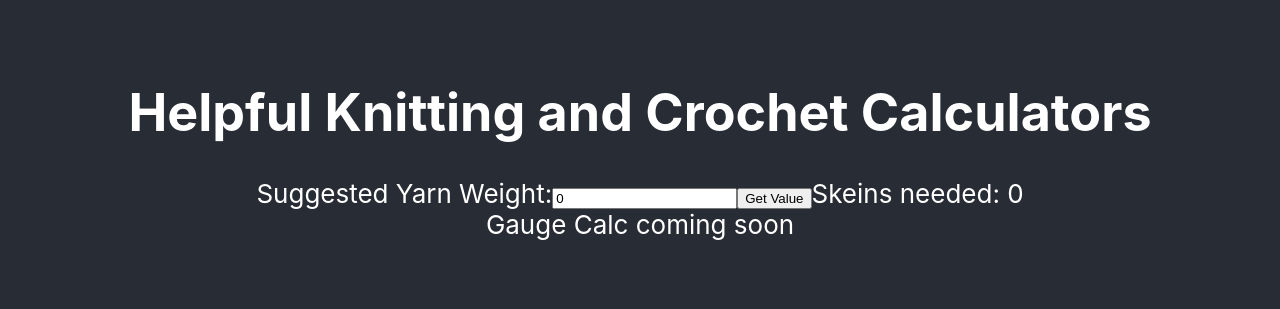
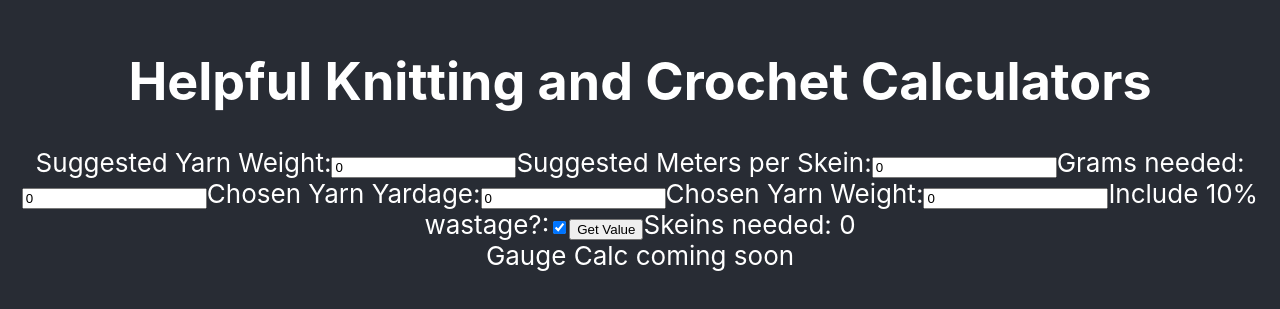
Before and after one commit to allisonkcraig/yarn-calc, a React (Create React App) app: page / in a window 1280 px wide. Shown: the part 257-566 px from the top of the page. Built offline with nearby package versions, Linux system fonts and the light colour scheme.

Commit message:
add all inputs

```diff
--- a/src/YardageCalc.tsx
+++ b/src/YardageCalc.tsx
@@ -19,15 +19,15 @@ const YardageCalc: React.FC = () => {
   ) {
     console.log("Calculating yardage");
 
-    if (chosenYarnYardage) {
-      setSkeinCount("hello");
+    if (chosenYarnYardage > 0) {
+      // TODO add calculation
+      setSkeinCount(0);
       return;
     }
 
-    if (chosenYarnWeight) {
-      setSkeinCount(
-        (suggestedYarnYardage / suggestedYarnWeight) / patternSuggestedWeight
-      );
+    if (chosenYarnWeight > 0) {
+      // TODO add calculation
+      setSkeinCount(0);
       return;
     }
 
@@ -39,7 +39,6 @@ const YardageCalc: React.FC = () => {
     e.preventDefault();
     console.log("You clicked submit.");
 
-    // Example values, replace with actual state/inputs
     calculateYardageBasedOnSuggestedYard(
       suggestedYarnWeight,
       suggestedYarnYardage,
@@ -59,10 +58,61 @@ const YardageCalc: React.FC = () => {
           id="suggestedYarnWeight"
           value={suggestedYarnWeight}
           onChange={(e) =>
-            setSuggestedYarnWeight(Number(e.target.value)
+            setSuggestedYarnWeight(Number(e.target.value))
+          }
+        />
 
-        )}
+        <label htmlFor="suggestedYarnYardage">Suggested Meters per Skein:</label>
+        <input
+          type="number"
+          id="suggestedYarnYardage"
+          value={suggestedYarnYardage}
+          onChange={(e) =>
+            setSuggestedYarnYardage(Number(e.target.value))
+          }
         />
+
+        <label htmlFor="patternSuggestedWeight">Grams needed:</label>
+        <input
+          type="number"
+          id="patternSuggestedWeight"
+          value={patternSuggestedWeight}
+          onChange={(e) =>
+            setPatternSuggestedWeight(Number(e.target.value))
+          }
+        />
+
+        <label htmlFor="chosenYarnYardage">Chosen Yarn Yardage:</label>
+        <input
+          type="number"
+          id="chosenYarnYardage"
+          value={chosenYarnYardage}
+          onChange={(e) =>
+            setChosenYarnYardage(Number(e.target.value))
+          }
+        />
+
+        <label htmlFor="chosenYarnWeight">Chosen Yarn Weight:</label>
+        <input
+          type="number"
+          id="chosenYarnWeight"
+          value={chosenYarnWeight}
+          onChange={(e) =>
+            setChosenYarnWeight(Number(e.target.value))
+          }
+        />
+
+        <label htmlFor="includeWastage">Include 10% wastage?:</label>
+         <input
+            type="checkbox"
+            id="includeWastage"
+            name="includeWastage"
+            checked
+            onChange={(e) =>
+              setIncludeWastage(e.target.checked)
+            }
+          />
+
         <button type="submit">Get Value</button>
         <span>Skeins needed: {skeinCount}</span>
       </form>
```
